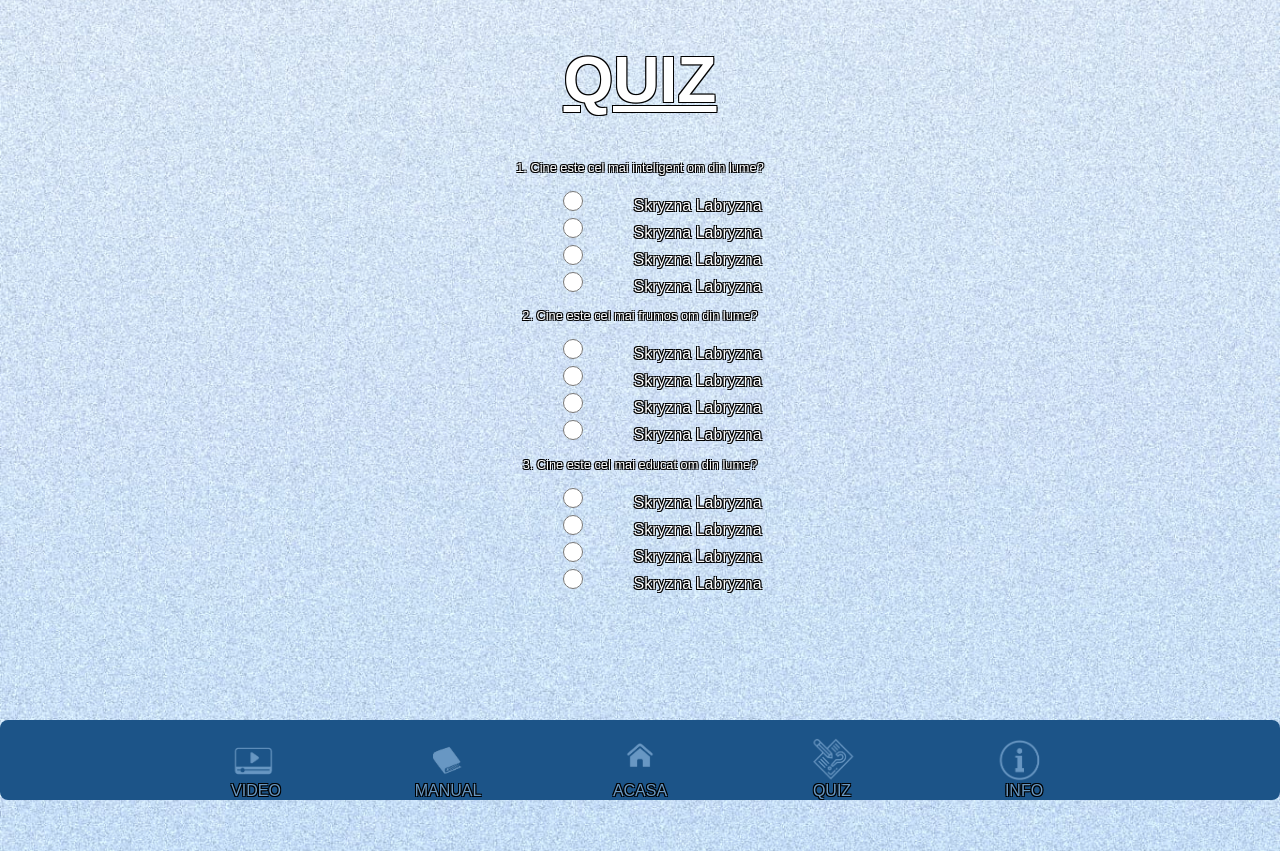
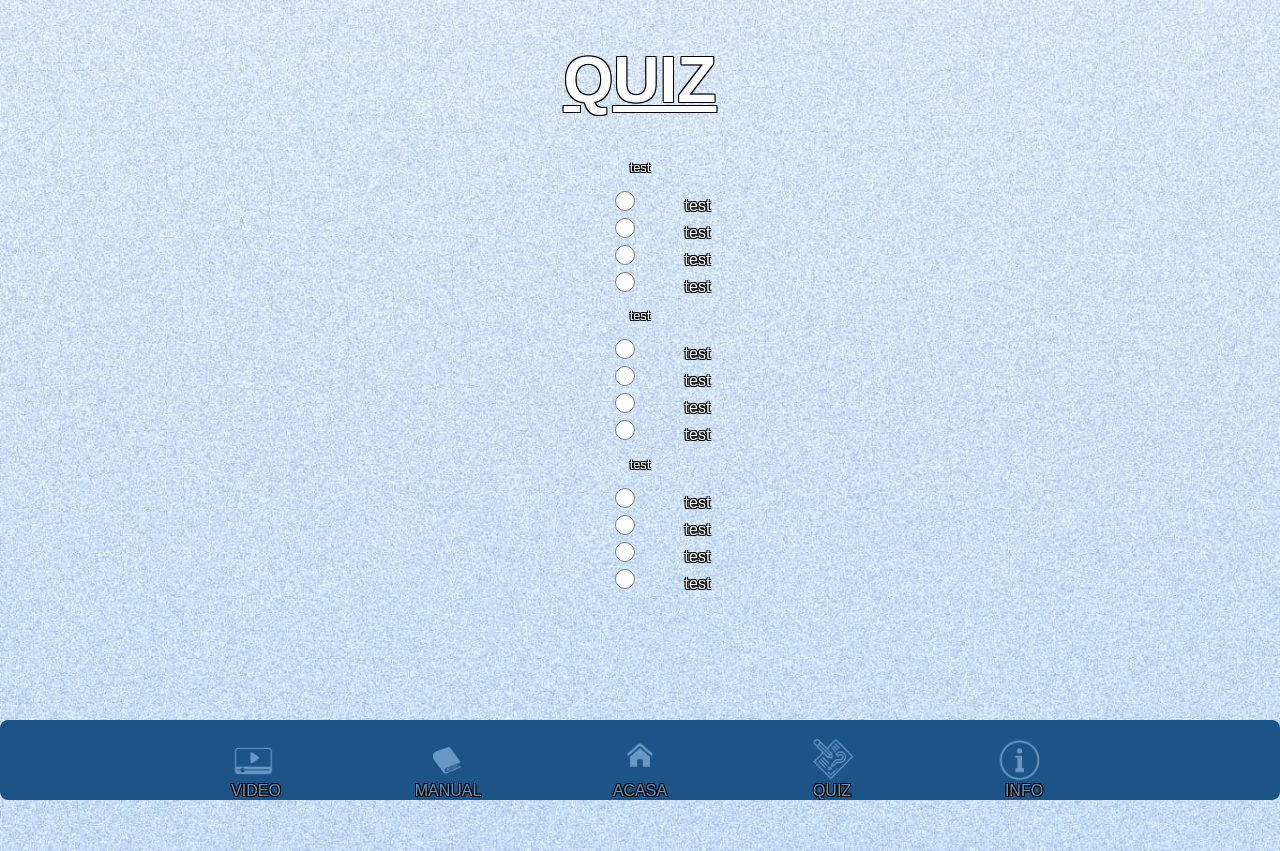
Before and after one commit to VladiConcept/salvatorul-inteligent, a website: page public/quiz.html in a window 1280 px wide. Drawn offline with Linux system fonts and the light colour scheme.

Commit message:
Videos Fix

```diff
--- a/public/quiz.html
+++ b/public/quiz.html
@@ -10,23 +10,23 @@
 <body id="scroll">
     <h1><u>QUIZ</u></h1>
 
-    <p>1. Cine este cel mai inteligent om din lume?</p>
-    <label><input type="radio" name="q1">Skryzna Labryzna</label><br>
-    <label><input type="radio" name="q1">Skryzna Labryzna</label><br>
-    <label><input type="radio" name="q1">Skryzna Labryzna</label><br>
-    <label><input type="radio" name="q1">Skryzna Labryzna</label><br>
+    <p>test</p>
+    <label><input type="radio" name="q1">test</label><br>
+    <label><input type="radio" name="q1">test</label><br>
+    <label><input type="radio" name="q1">test</label><br>
+    <label><input type="radio" name="q1">test</label><br>
 
-    <p>2. Cine este cel mai frumos om din lume?</p>
-    <label><input type="radio" name="q2">Skryzna Labryzna</label><br>
-    <label><input type="radio" name="q2">Skryzna Labryzna</label><br>
-    <label><input type="radio" name="q2">Skryzna Labryzna</label><br>
-    <label><input type="radio" name="q2">Skryzna Labryzna</label><br>
+    <p>test</p>
+    <label><input type="radio" name="q2">test</label><br>
+    <label><input type="radio" name="q2">test</label><br>
+    <label><input type="radio" name="q2">test</label><br>
+    <label><input type="radio" name="q2">test</label><br>
 
-    <p>3. Cine este cel mai educat om din lume?</p>
-    <label><input type="radio" name="q3">Skryzna Labryzna</label><br>
-    <label><input type="radio" name="q3">Skryzna Labryzna</label><br>
-    <label><input type="radio" name="q3">Skryzna Labryzna</label><br>
-    <label><input type="radio" name="q3">Skryzna Labryzna</label><br>
+    <p>test</p>
+    <label><input type="radio" name="q3">test</label><br>
+    <label><input type="radio" name="q3">test</label><br>
+    <label><input type="radio" name="q3">test</label><br>
+    <label><input type="radio" name="q3">test</label><br>
 
     <nav id="mainBar">
         <ul class="navbar">
--- a/public/style.css
+++ b/public/style.css
@@ -407,6 +407,7 @@ label input[type="radio"] {
         gap: 10vh;
 
         position:absolute;
+        padding-bottom: 1000px;
         left: 50%;
         top: 1%;
         transform: translate(-50%, 20%);
```
Also changed, not shown: public/videoclipuri.html (+20 -4 lines).
